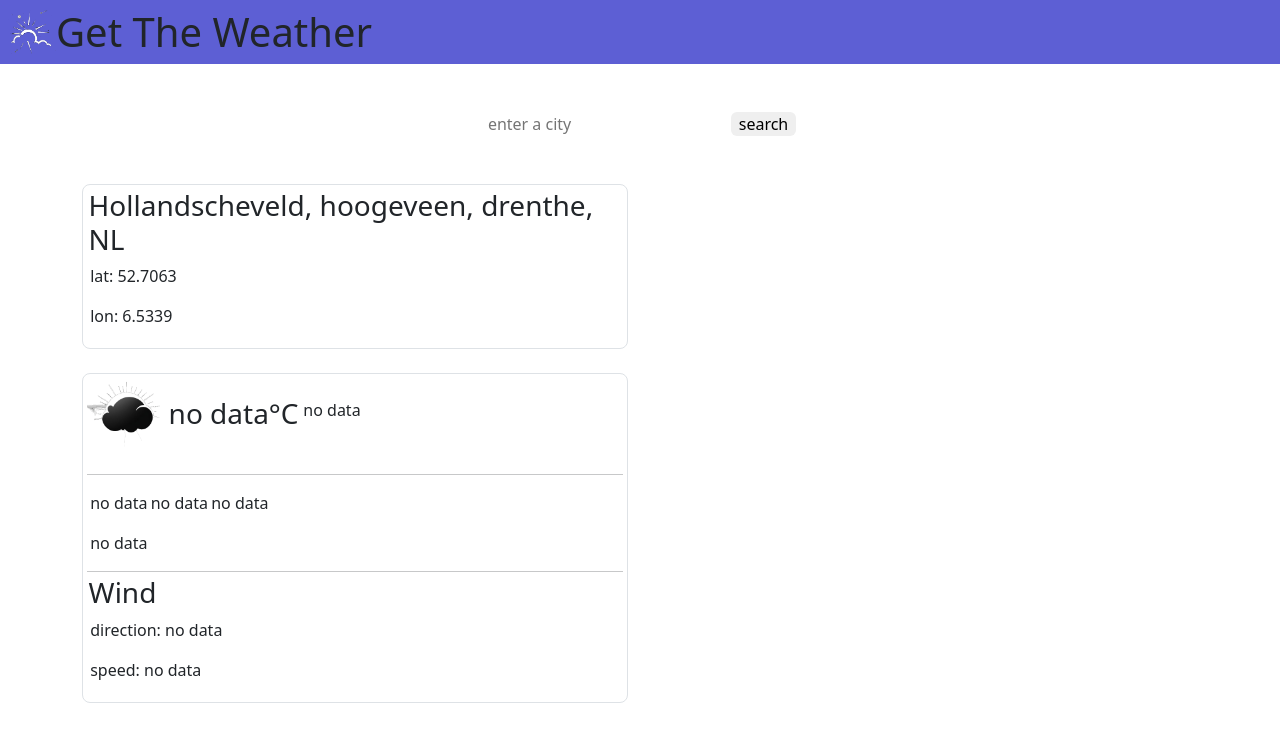
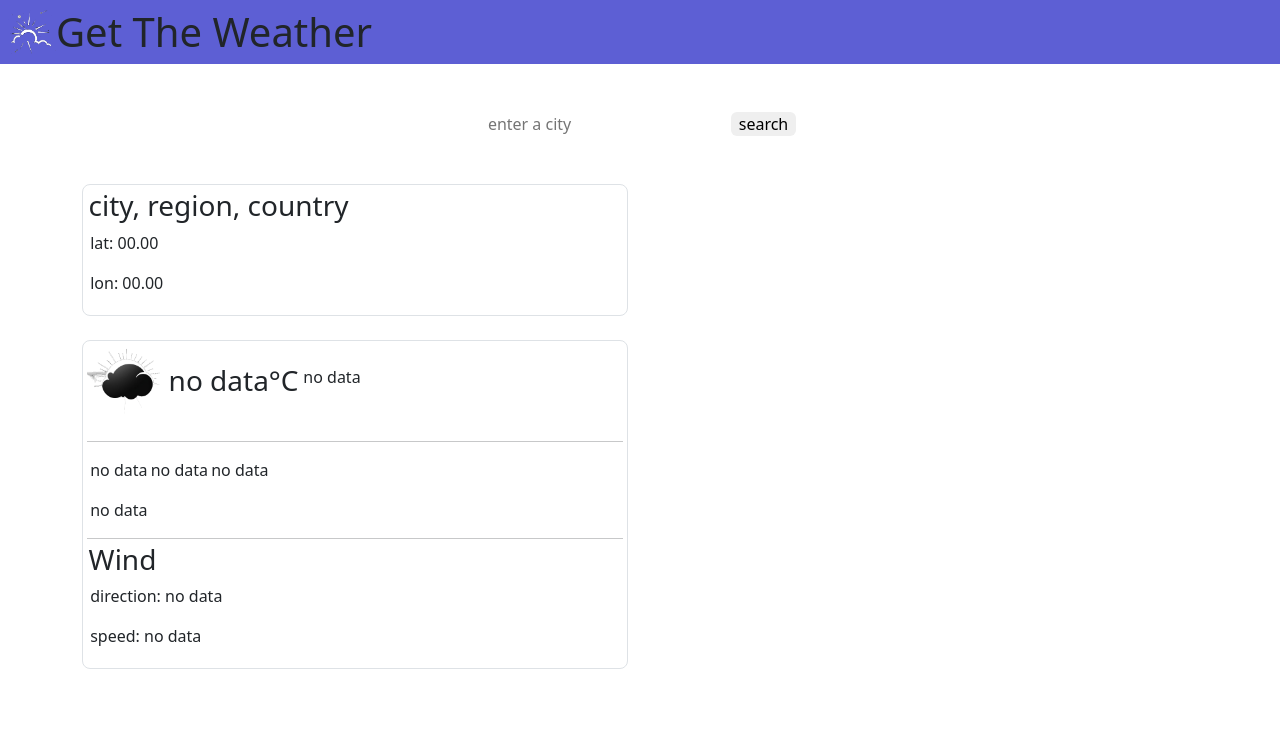
Before and after one commit to cronosy101/Get-The-Weather, a website with bundled scripts: page index.html in a window 1280 px wide. Built offline with nearby package versions, Linux system fonts and the light colour scheme; no server answers.

Commit message:
Update index.html

```diff
--- a/index.html
+++ b/index.html
@@ -56,11 +56,9 @@
         <div class="row">
           <div class="col-md-6">
             <div id="location-data" class="p-1 border rounded-3">
-              <h3 class="px-0" id="location">
-                Hollandscheveld, hoogeveen, drenthe, NL
-              </h3>
-              <p class="" id="lat">lat: 52.7063</p>
-              <p class="" id="lon">lon: 6.5339</p>
+              <h3 class="px-0" id="location">city, region, country</h3>
+              <p class="" id="lat">lat: 00.00</p>
+              <p class="" id="lon">lon: 00.00</p>
             </div>
             <div class="my-4 p-1 border rounded-3">
               <div class="d-flex flex-row align-items-center">
@@ -70,7 +68,7 @@
                   src="./images/weather-app-logo-001.png"
                   alt=""
                 />
-                <!-- <div></div> -->
+                <!-- data -->
                 <h3 id="temp" class="">no data&deg;C</h3>
 
                 <p id="weather-description" class="">no data</p>
```
